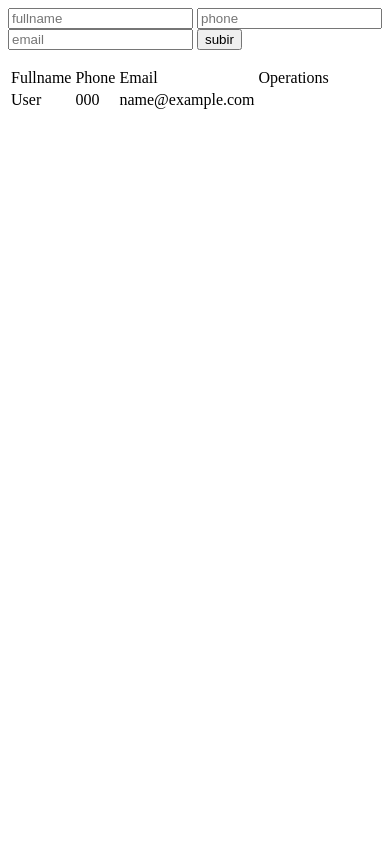
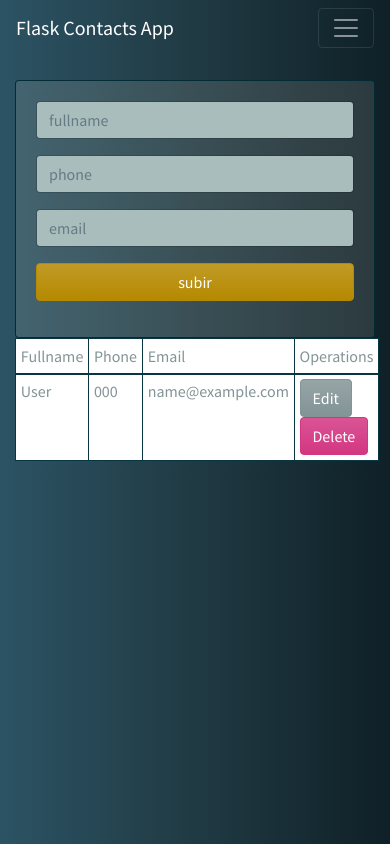
Before and after one commit to Gonzapepe/1erflask, a Flask app: page / in a window 390 px wide. Run offline with Flask 2, Linux system fonts and the light colour scheme; tables that the repository leaves empty or names only in its code hold one stand-in row (values such as "Sample post"); some libraries are stand-ins or nearby versions.

Commit message:
página base terminada

```diff
--- a/app.py
+++ b/app.py
@@ -35,12 +35,38 @@ def add_contact():
         mysql.connection.commit()
         flash('Contacto agregado satisfactoriamente.')
         return redirect(url_for('Index'))
-@app.route('/edit')
-def edit_contact():
-    return 'edit contact'
-@app.route('/delete')
-def delete_contact():
-    return 'delete contact'
+@app.route('/edit/<id>')
+def get_contact(id):
+    cur = mysql.connection.cursor()
+    cur.execute('SELECT * FROM contacts WHERE id = %s', (id))
+    data = cur.fetchall()
+    print(data)
+    return render_template('edit-contact.html', contact = data[0])
+
+@app.route('/update/<id>', methods = ['POST'])
+def update_contact(id):
+    if request.method == 'POST':
+        fullname = request.form['fullname']
+        phone = request.form['phone']
+        email = request.form['email']
+        cur = mysql.connection.cursor()
+        cur.execute("""
+            UPDATE contacts
+            SET fullname = %s,
+            email = %s,
+            phone = %s
+            WHERE id = %s
+        """, (fullname, email, phone, id))
+        mysql.connection.commit()
+        flash('Contacto actualizado satisfactoriamente.')
+        return redirect(url_for('Index'))
+@app.route('/delete/<string:id>')
+def delete_contact(id):
+    cur = mysql.connection.cursor()
+    cur.execute('DELETE FROM contacts WHERE id = {0}'.format(id))
+    mysql.connection.commit()
+    flash('Contacto removido satisfactoriamente.')
+    return redirect(url_for('Index'))
 
 if __name__ == '__main__':
     app.run(port = 3000, debug = True)
--- /dev/null
+++ b/static/css/main.css
@@ -0,0 +1,6 @@
+body {
+    background: #0F2027;  /* fallback for old browsers */
+background: -webkit-linear-gradient(to right, #2C5364, #203A43, #0F2027);  /* Chrome 10-25, Safari 5.1-6 */
+background: linear-gradient(to right, #2C5364, #203A43, #0F2027); /* W3C, IE 10+/ Edge, Firefox 16+, Chrome 26+, Opera 12+, Safari 7+ */
+
+}
--- /dev/null
+++ b/static/js/main.js
@@ -0,0 +1,12 @@
+const btnDelete = document.querySelectorAll('.btn-delete')
+
+if (btnDelete){
+    const btnArray = Array.from(btnDelete);
+    btnArray.forEach((btn) => {
+        btn.addEventListener('click', (e) => {
+            if(!confirm('¿Estás seguro de querer eliminarlo?')){
+                e.preventDefault();
+            }
+        });
+    });
+}
--- a/templates/index.html
+++ b/templates/index.html
@@ -1,17 +1,41 @@
+{% extends 'layout.html' %}
+
+{% block body %}
+
+<div class = 'row'>
+    <div class = 'col-md-5'>
             {% with messages = get_flashed_messages()  %}
             {% if messages %}
             {% for message in messages %}
+            <div class="alert alert-success alert-dismissible fade show" role="alert">
                     <p>{{ message }}</p>
+                    <button type="button" class="close" data-dismiss="alert" aria-label="Close">
+                      <span aria-hidden="true">&times;</span>
+                    </button>
+                  </div>
             {% endfor %}
             {% endif %}
             {% endwith %}
+        <div class = 'card card-body'>
                 <form action='/add_contact' method = 'POST'>
-    <input type='text' name='fullname' placeholder = 'fullname'>
-    <input type='text' name='phone' placeholder = 'phone'>
-    <input type='text' name='email' placeholder = 'email'>
-    <button type='submit'> subir</button>
+                    <div class="form-group">
+                            <input type='text' name='fullname' placeholder = 'fullname' class = "form-control">
+                    </div>
+                    <div class="form-group">
+                            <input type='text' name='phone' placeholder = 'phone' class = "form-control">
+                    </div>
+                    <div class="form-group">
+                            <input type='text' name='email' placeholder = 'email' class = "form-control">
+                    </div>
+                    <div class="form-group">
+                            <button type='submit' class = 'btn btn-primary btn-block'> subir</button>
+
+                    </div>
                 </form>
-<table>
+        </div>
+    </div>
+    <div class = 'col-md-7'>
+            <table class = 'table table-strippered table-bordered bg-white table-sm'>
                     <thead>
                         <tr>
                             <td>Fullname</td>
@@ -26,7 +50,22 @@
                             <td>{{contact.1}}</td>
                             <td>{{contact.2}}</td>
                             <td>{{contact.3}}</td>
+                            <td>
+                                <a href= "/edit/{{contact.0}}" class = 'btn btn-secondary'> Edit</a>
+                                <a href= "/delete/{{contact.0}}" class = 'btn btn-danger btn-delete'> Delete </a>
+                            </td>
                         </tr>
                         {% endfor %}
                     </tbody>
                 </table>
+    </div>
+</div>
+
+
+
+
+
+
+
+
+{% endblock %}
--- /dev/null
+++ b/templates/layout.html
@@ -0,0 +1,32 @@
+<!DOCTYPE html>
+<html lang="en">
+<head>
+     <link rel="stylesheet" type="text/css" href="https://bootswatch.com/4/solar/bootstrap.min.css">
+     <link rel="stylesheet" href="{{url_for('static', filename = 'css/main.css')}}">
+    <meta charset="UTF-8">
+    <meta name="viewport" content="width=device-width, initial-scale=1.0">
+    <meta http-equiv="X-UA-Compatible" content="ie=edge">
+    <title>Document</title>
+</head>
+<body>
+
+        <nav class="navbar navbar-expand-lg navbar-dark bg-gray">
+                <a class="navbar-brand" href="/">Flask Contacts App</a>
+                <button class="navbar-toggler" type="button" data-toggle="collapse" data-target="#navbarNav" aria-controls="navbarNav" aria-expanded="false" aria-label="Toggle navigation">
+                  <span class="navbar-toggler-icon"></span>
+                </button>
+        </nav>
+
+
+    <div class = "container pt-4">
+        {% block body %}
+        {% endblock %}
+    </div>
+    <!-- scripts   -->
+<script src="https://code.jquery.com/jquery-3.3.1.slim.min.js" integrity="sha384-q8i/X+965DzO0rT7abK41JStQIAqVgRVzpbzo5smXKp4YfRvH+8abtTE1Pi6jizo" crossorigin="anonymous"></script>
+<script src="https://cdnjs.cloudflare.com/ajax/libs/popper.js/1.14.7/umd/popper.min.js" integrity="sha384-UO2eT0CpHqdSJQ6hJty5KVphtPhzWj9WO1clHTMGa3JDZwrnQq4sF86dIHNDz0W1" crossorigin="anonymous"></script>
+<script src="https://stackpath.bootstrapcdn.com/bootstrap/4.3.1/js/bootstrap.min.js" integrity="sha384-JjSmVgyd0p3pXB1rRibZUAYoIIy6OrQ6VrjIEaFf/nJGzIxFDsf4x0xIM+B07jRM" crossorigin="anonymous"></script>
+<script src="{{url_for('static', filename = 'js/main.js')}}"></script>
+
+</body>
+</html>
```
Also changed, not shown: templates/edit-contact.html (added, +33 -0 lines). Lines whose indentation alone changed are shown as unchanged.
